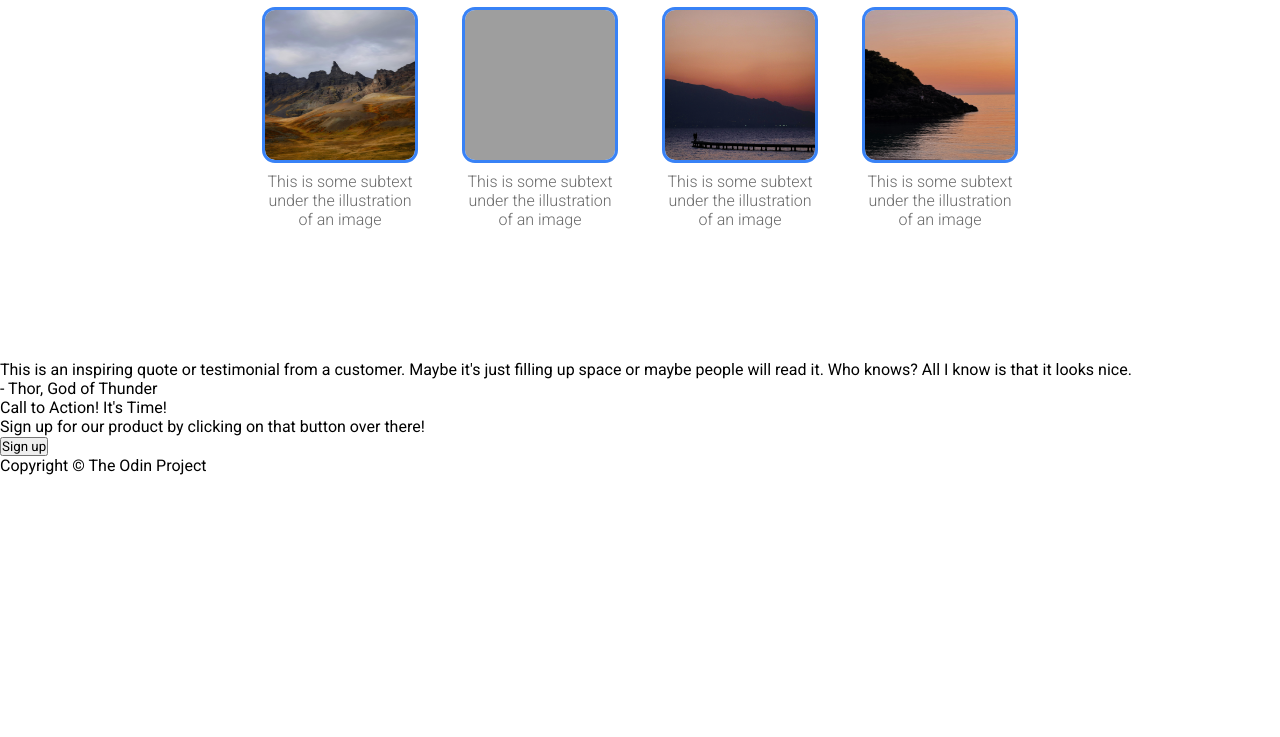
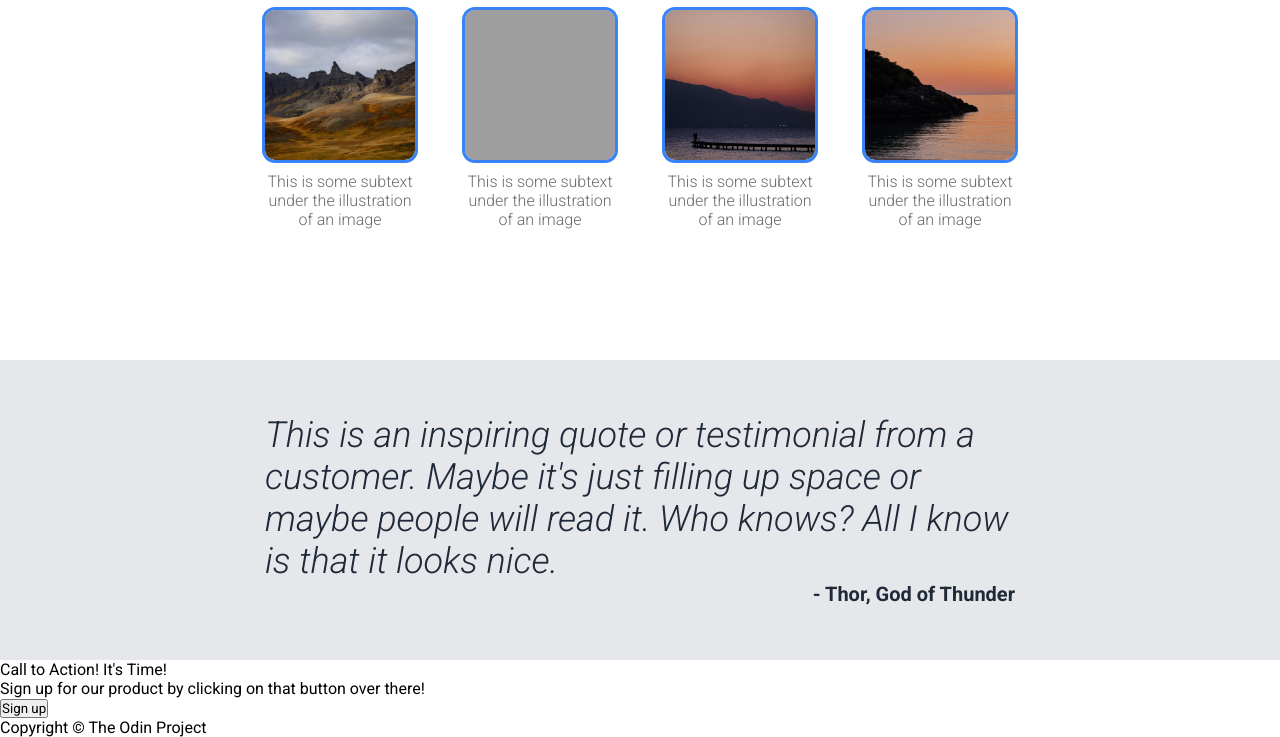
Before and after one commit to dor4mus/landing-page, a plain HTML site: page index.html in a window 1280 px wide. Shown: the part 496-1233 px from the top of the page. Before the commit the page ends 971 px from the top, so only its background shows below. Drawn offline with Linux system fonts and the light colour scheme; grey boxes are pictures that could not be loaded.

Commit message:
Done with the quote section with appropriate styling in CSS

```diff
--- a/index.html
+++ b/index.html
@@ -24,7 +24,7 @@
     <!-- HERO TEXT -->
      <div class="hero-text-container">
         <div class="text">
-            <p class="hero-text">This Website is Awesome</p>
+            <p class="hero-text">Landing Page</p>
             <p class="subtext">This website has some subtext that goes here under the main title. It is a smaller font and the color is lower contrast</p>
             <button class="sign-up">Sign up</button>
         </div>
@@ -52,8 +52,10 @@
     </div>
     <!-- QUOTE SECTION -->
      <div class="quote-section">
-        <p class="quote">This is an inspiring quote or testimonial from a customer. Maybe it's just filling up space or maybe people will read it. Who knows? All I know is that it looks nice.</p>
-        <p class="thor">- Thor, God of Thunder</p>
+        <div class="quote">
+            <p class="quote-text"><em>This is an inspiring quote or testimonial from a customer. Maybe it's just filling up space or maybe people will read it. Who knows? All I know is that it looks nice.</em></p>
+            <p class="thor">- Thor, God of Thunder</p>
+        </div>
      </div>
      <!-- CALL TO ACTION -->
       <div class="cta">
--- a/style.css
+++ b/style.css
@@ -167,3 +167,30 @@ a:hover {
     width: 150px;
     color: #1F2937;
 }
+
+/* QUOTE SECTION */
+.quote-section {
+    background-color: #E5E7EB;
+    display: flex;
+    flex-direction: column;
+    height: 300px;
+    justify-content: center;
+    align-items: center;
+}
+
+.quote-text {
+    font-size: 36px;
+    color: #1F2937;
+    font-weight: 300;
+}
+
+.quote {
+    width: 750px;
+}
+
+.thor {
+    text-align: end;
+    font-size: 20px;
+    font-weight: 700;
+    color: #1F2937;
+}
```
